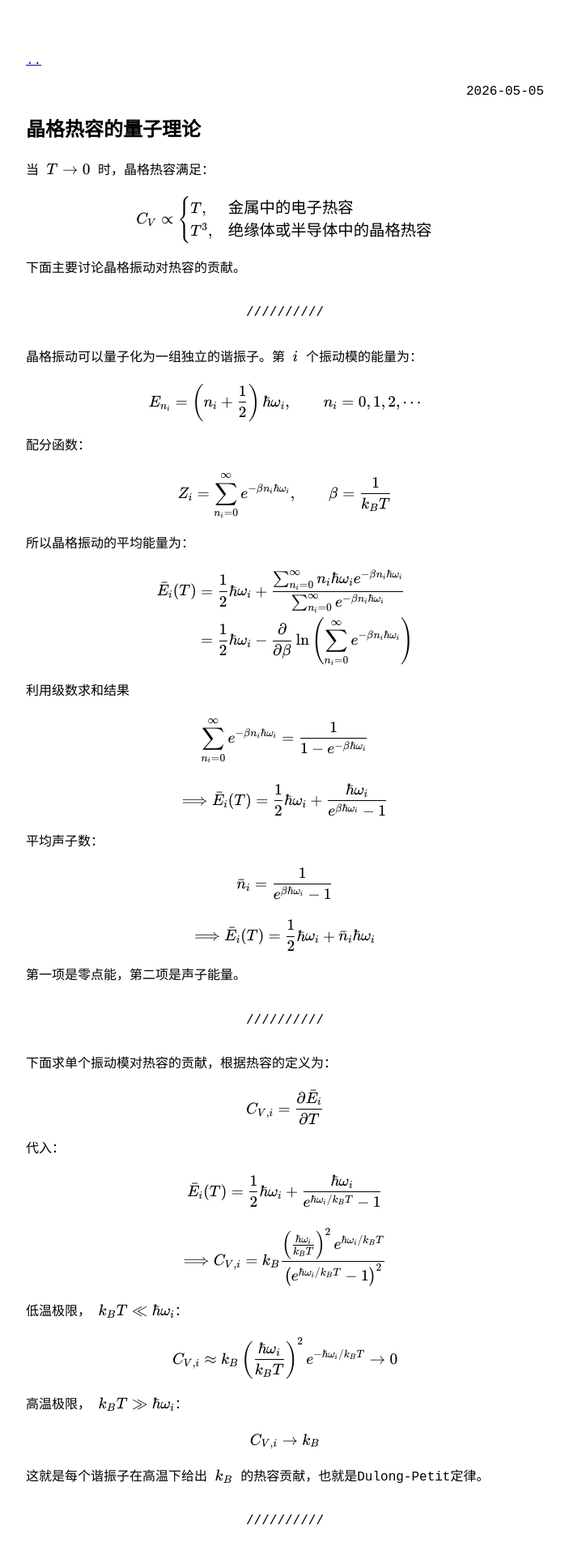
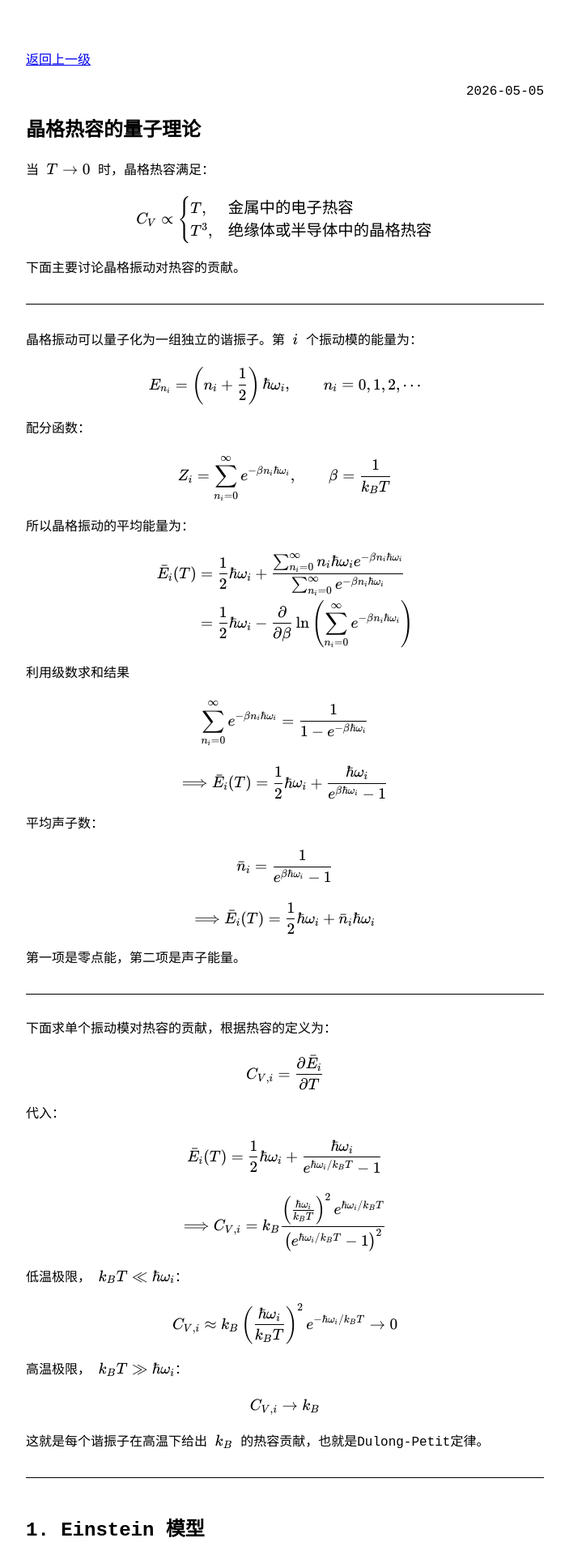
Before and after one commit to famatf/famatf.com, a Jekyll site: the page built from _posts/notes/2026-05-05-heat-capacity.md, in a window 1280 px wide. Shown: the top 1920 px of the page at 81% size, without its empty margins (288-991 px from the left). Built offline with Jekyll 4.4.1, drawn with Linux system fonts in a browser that asks for light colours.

Commit message:
Refine dividers and back navigation
Use traditional horizontal rules, add section-aware back links, and hide the visible homepage description.

```diff
--- a/_config.yml
+++ b/_config.yml
@@ -11,9 +11,9 @@
 
 theme_config:
   appearance: auto
-  back_home_text: ".."
+  back_home_text: "返回上一级"
   date_format: "%Y-%m-%d"
-  show_description: true
+  show_description: false
   lowercase_titles: false
 
 markdown: kramdown
--- a/_includes/back_link.html
+++ b/_includes/back_link.html
@@ -1 +1,7 @@
-<a href="{{ "/" | relative_url }}">{{ site.theme_config.back_home_text }}</a>
+{%- assign back_url = "/" -%}
+{%- if page.categories contains "notes" -%}
+  {%- assign back_url = "/notes.html" -%}
+{%- elsif page.categories contains "writing" -%}
+  {%- assign back_url = "/writing.html" -%}
+{%- endif -%}
+<a href="{{ back_url | relative_url }}">{{ site.theme_config.back_home_text }}</a>
--- a/assets/css/main.scss
+++ b/assets/css/main.scss
@@ -12,3 +12,14 @@
 .empty-note {
   color: #555;
 }
+
+hr {
+  border: 0;
+  border-top: 1px solid currentColor;
+  margin: 2rem 0;
+}
+
+hr::before,
+hr::after {
+  content: none;
+}
```
